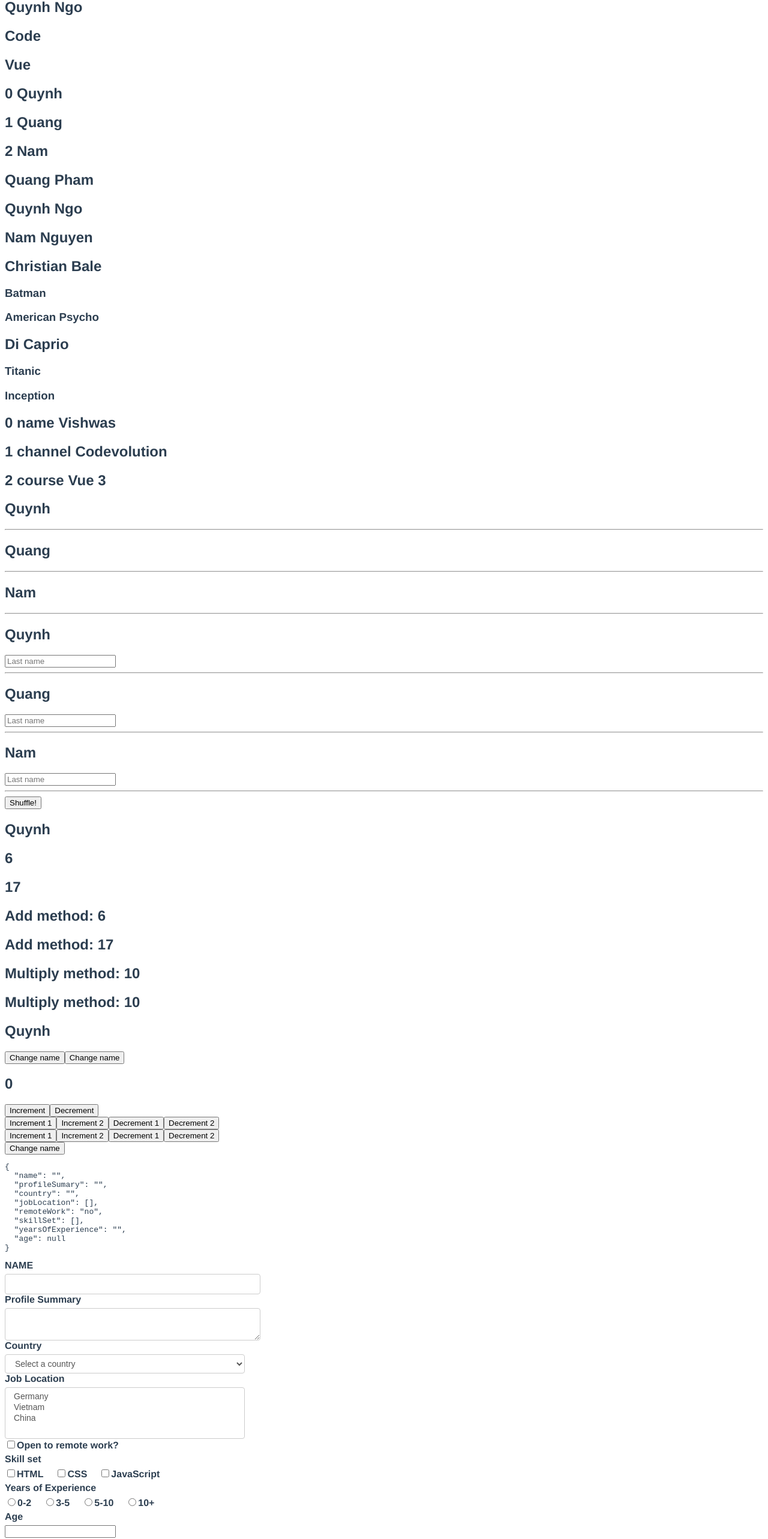
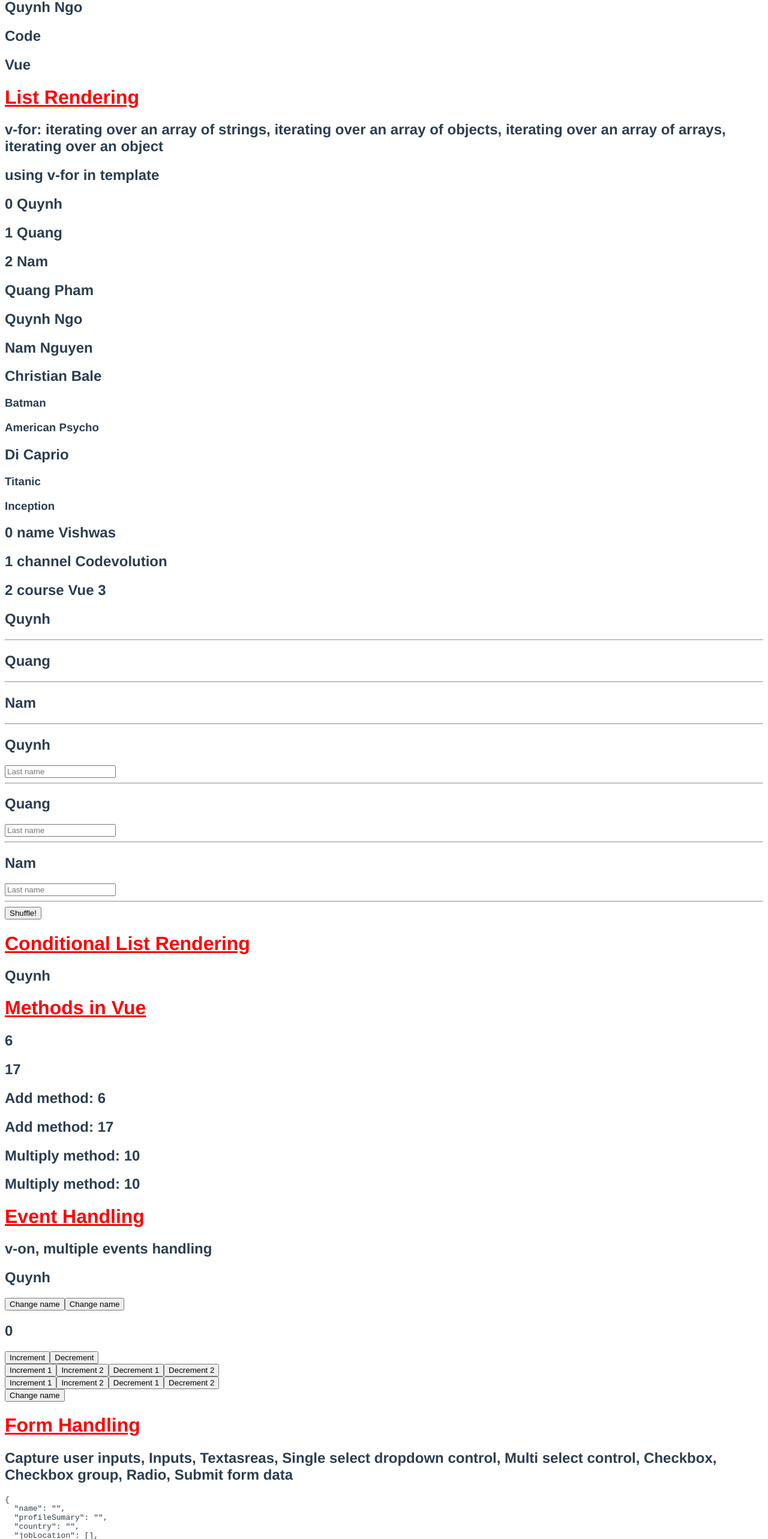
Before and after one commit to phuongquynhngo/Vue_3_tutorial, a Vue app: page / in a window 1280 px wide. Shown: the part 1068-3634 px from the top of the page at 60% size. Built offline with nearby package versions, Linux system fonts and the light colour scheme.

Commit message:
Computed Properties vs Methods

```diff
--- a/src/App.vue
+++ b/src/App.vue
@@ -108,6 +108,13 @@
   v-show conditionally displayselements, higher initial render costs, to toggle something frequently
   -->
 
+
+
+  <h1 class="underline soldout">List Rendering </h1>
+
+<h2>v-for: iterating over an array of strings, iterating over an array of objects, iterating over an array of arrays, iterating over an object
+  </h2>
+  <h2>using v-for in template</h2>
   <!-- List Rendering
 
   using v-for directive -->
@@ -154,12 +161,16 @@
   </template>
   <button @click="shuffle">Shuffle!</button>
 
+
+  <h1 class="underline soldout"> Conditional List Rendering </h1>
   <!-- Conditional List Rendering -->
   <template v-for="name in names" :key="name">
     <h2 v-if="name === 'Quynh'">{{ name }}</h2>
   </template>
   <!-- When v-if and v-for are both used on the same element, v-if will be evaluated first. -->
 
+
+  <h1 class="underline soldout"> Methods in Vue </h1>
   <!-- Methods in Vue  -->
   <h2>{{ 1 + 2 + 3 }}</h2>
   <h2>{{ 12 + 2 + 3 }}</h2>
@@ -170,8 +181,10 @@
   <h2>Multiply method: {{ multiply(2) }}</h2>
   <h2>Multiply method: {{ multiply(baseValue) }}</h2>
 
+
+  <h1 class="underline soldout">Event Handling   </h1>
   <!-- Event Handling -->
-
+<h2>v-on, multiple events handling</h2>
   <h2>{{ name }}</h2>
   <div>
     <!-- <button v-on:mouseover="name ='Quang'"> Change name</button> -->
@@ -207,7 +220,19 @@
     Change name
   </button>
 
+
+  <h1 class="underline soldout">Form Handling   </h1>
   <!-- Form Handling -->
+  <h2>
+  Capture user inputs,
+Inputs,
+Textasreas,
+Single select dropdown control,
+Multi select control,
+Checkbox,
+Checkbox group,
+Radio,
+Submit form data </h2>
 
   <!-- Capture user inputs,
 Inputs,
@@ -349,6 +374,8 @@ with all white spaces preserved, including line breaks, tabs, and multiple space
       <button>Submit</button>
     </div> -->
 
+
+    <h1 class="underline soldout">Modifiers  </h1>
     <!-- Modifiers
 .trim
 If you want whitespace from user input to be trimmed automatically,
@@ -406,6 +433,7 @@ ex: submit when click enter
 
   -->
 
+  <h1 class="underline soldout">Bonus Directives  </h1>
     <!-- Bonus Directives  -->
     <!-- v-once
 Render the element and component once only, and skip future updates.
@@ -435,12 +463,19 @@ The most common use case of this is displaying raw mustache tags. -->
 - Methods
 - Computed Properties -->
 
+<h1 class="underline soldout">Computed Properties </h1>
   <!-- Computed Properties
 Properties that can be bound to the template like data properties.
 They are used for composing new data from existing sources.
 They are highly performant as they are cached calculations which only update when their dependencies change.-->
   <h2>Fullname - {{ firstName }} {{ lastName }}</h2>
   <h2>Computed Fullname - {{ fullName }}</h2>
+
+  <div>
+<pre
+      >{{ JSON.stringify(items, null, 2) }}
+</pre>
+</div>
   <h2>
     Total - {{ items.reduce((total, curr) => (total = total + curr.price), 0) }}
   </h2>
@@ -460,12 +495,26 @@ into the HTML template wherever it is used. -->
     Add item
   </button>
 <h2>Computed Total - {{ total }}</h2>
-<div>
-<pre
-      >{{ JSON.stringify(items, null, 2) }}
-</pre>
-</div>
 
+
+
+<!-- Computed Properties vs Methods -->
+<h1 class="underline soldout">Computed Properties vs Methods</h1>
+<h2>Method Total- {{ getTotal() }}</h2>
+<p>Computed properties and methods in Vue.js are both used to perform dynamic data transformations, but they have some differences in their behavior and usage: <br>
+
+- Computed properties are cached based on their dependencies, which means that they are only re-evaluated when their dependencies change.
+ This makes them more efficient for frequently used data transformations, since the result is cached and only recalculated when necessary.
+ Methods, on the other hand, are recalculated every time they are called, regardless of whether their dependencies have changed. <br>
+
+- Computed properties are typically used to transform or derive data from other data properties in the component,
+ while methods are used to perform more complex logic or data transformations that cannot be easily expressed as a simple computed property.<br>
+
+- Computed properties are defined as functions that return a value, while methods are defined as functions
+that can have side effects and do not need to return a value.<br>
+
+In general, computed properties should be used when you need to transform or derive data from other data properties in your component, while methods should be used when you need to perform more complex logic or data transformations that cannot be easily expressed as a simple computed property. Additionally, computed properties are more efficient for frequently used data transformations, since their result is cached based on their dependencies.
+</p>
 
 </template>
 
@@ -592,6 +641,9 @@ export default {
     submitForm() {
       console.log("Form values", this.formValue);
     },
+    getTotal(){
+      return this.items.reduce((total, curr) => (total = total + curr.price), 0);
+    },
   },
   computed: {
     fullName() {
```
